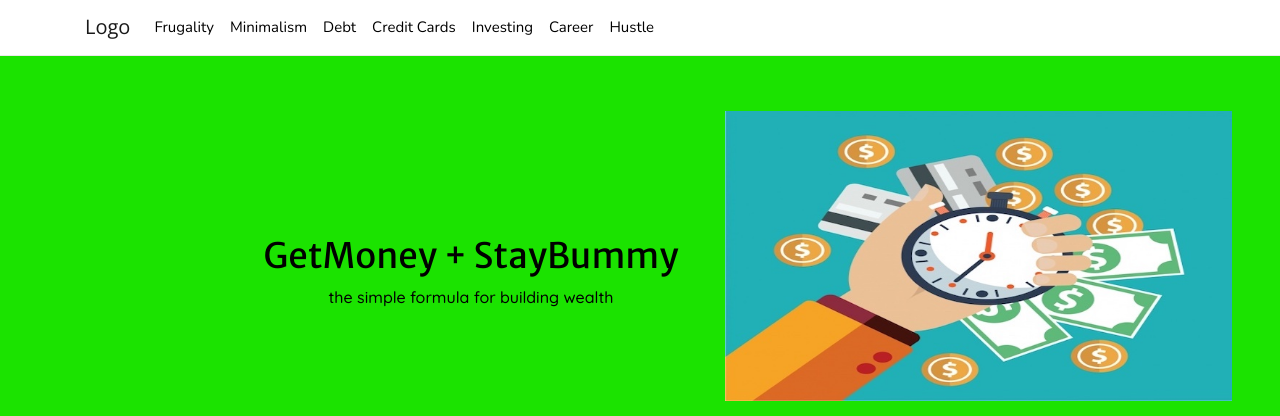
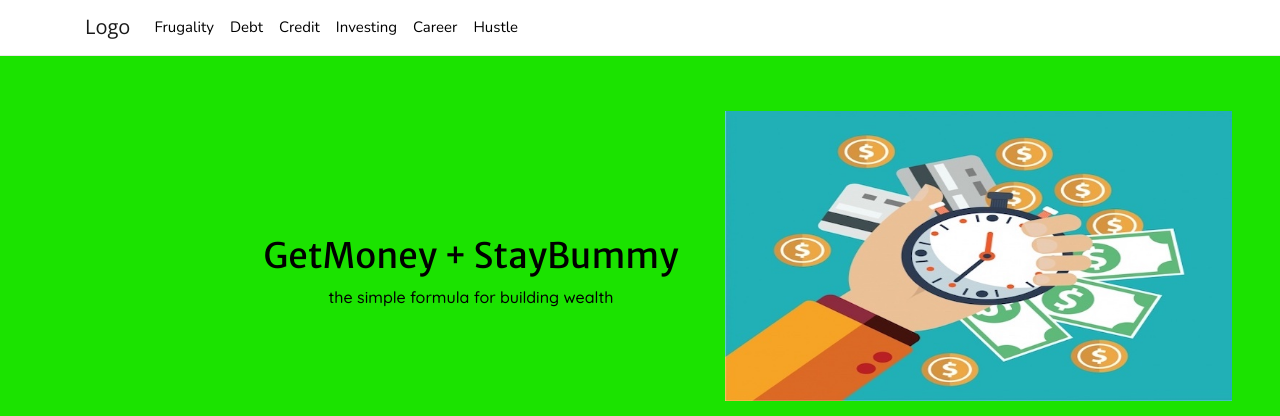
Before and after one commit to jaimelovera/personal-finance-blog, a Django app: page / in a window 1280 px wide. Shown: the top 416 px of the page. Run offline with Django 3.2, Linux system fonts and the light colour scheme; some libraries are stand-ins or nearby versions.

Commit message:
small changes, removed minimalism category.

```diff
--- a/base/static/base/css/base.css
+++ b/base/static/base/css/base.css
@@ -99,9 +99,6 @@ footer {
 
 
 
-
-
-
 @media (min-width: 576px) {    }
 
 @media (min-width: 768px) {
--- a/base/templates/base/base.html
+++ b/base/templates/base/base.html
@@ -26,14 +26,11 @@
 						<li class="nav-item frugality-active">
 							<a class="nav-link py-0" href="#">Frugality</a>
 						</li>
-						<li class="nav-item minimalism-active">
-							<a class="nav-link py-0" href="#">Minimalism</a>
-						</li>
 						<li class="nav-item debt-active">
 							<a class="nav-link py-0" href="#">Debt</a>
 						</li>
-						<li class="nav-item creditcards-active">
-							<a class="nav-link py-0" href="#">Credit Cards</a>
+						<li class="nav-item credit-active">
+							<a class="nav-link py-0" href="#">Credit</a>
 						</li>
 						<li class="nav-item investing-active">
 							<a class="nav-link py-0" href="#">Investing</a>
```
